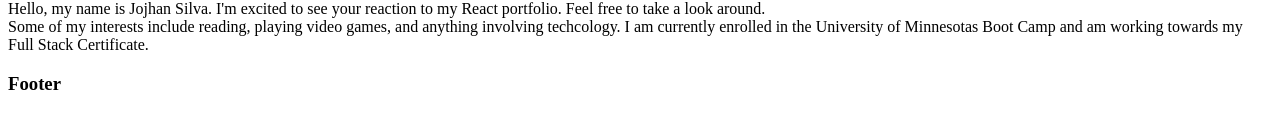
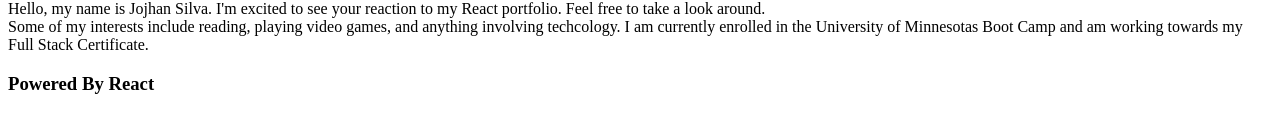
Before and after one commit to JojhanS/ReactPortfolio, a React (Create React App) app: page / in a window 1280 px wide. Shown: the part 168-300 px from the top of the page. Built offline with nearby package versions, Linux system fonts and the light colour scheme.

Commit message:
changed footer

```diff
--- a/src/components/footer.js
+++ b/src/components/footer.js
@@ -3,7 +3,7 @@ import React from 'react';
 function Footer() {
     return(
         <header>
-            <h3>Footer</h3>
+            <h3>Powered By React</h3>
         </header>
     );
 }
```
